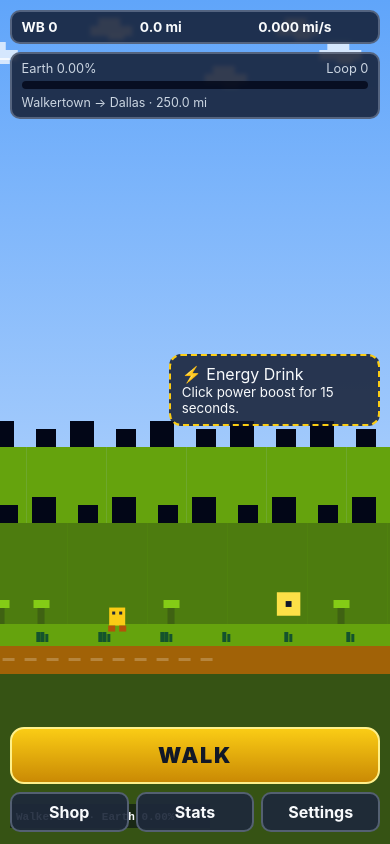
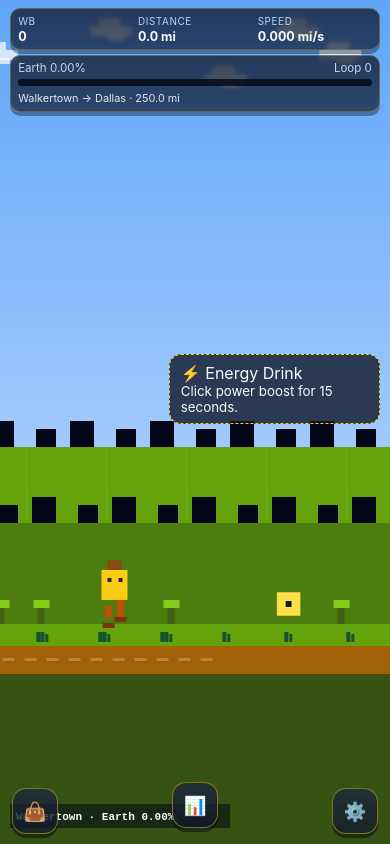
Before and after one commit to scwlkr/Walk-The-World, a React (Vite) app: page / in a window 390 px wide. Built offline with nearby package versions, Linux system fonts and the light colour scheme.

Commit message:
Polish fullscreen mobile UI interactions and HUD

```diff
--- a/src/App.tsx
+++ b/src/App.tsx
@@ -8,14 +8,23 @@ import { SettingsPanel } from './components/SettingsPanel';
 import { ShopModal } from './components/ShopModal';
 import { StatsPanel } from './components/StatsPanel';
 import { LOGIC_TICK_RATE_MS } from './game/constants';
-import { getClickMiles, calculateOfflineProgress } from './game/formulas';
+import { calculateOfflineProgress, getClickMiles } from './game/formulas';
 import { RANDOM_EVENTS } from './game/randomEvents';
 import { exportSave, importSave, loadGameState, resetGameState, saveGameState } from './game/save';
 import { applyDistanceAndWb, clearToast, resolveRandomEvent, runGameTick, shouldAutoSave } from './game/tick';
 import type { Follower, GameState, Upgrade } from './game/types';
 
+type TapFeedback = {
+  id: number;
+  x: number;
+  y: number;
+  distance: number;
+};
+
 const App = () => {
   const [state, setState] = useState<GameState>(() => loadGameState());
+  const [tapFeedback, setTapFeedback] = useState<TapFeedback[]>([]);
+  const [tapPulse, setTapPulse] = useState(0);
   const lastFrameRef = useRef<number>(performance.now());
 
   useEffect(() => {
@@ -79,6 +88,12 @@ const App = () => {
     return () => window.clearTimeout(timer);
   }, [state.ui.toast]);
 
+  useEffect(() => {
+    if (tapPulse <= 0) return;
+    const timer = window.setTimeout(() => setTapPulse((prev) => Math.max(0, prev - 0.34)), 45);
+    return () => window.clearTimeout(timer);
+  }, [tapPulse]);
+
   const canUnlock = useMemo(
     () =>
       (requirement?: {
@@ -98,7 +113,7 @@ const App = () => {
     [state]
   );
 
-  const onWalk = () => {
+  const onWalk = (tapPosition?: { x: number; y: number }) => {
     const distance = getClickMiles(state);
     setState((prev) => {
       const next = applyDistanceAndWb(
@@ -114,6 +129,16 @@ const App = () => {
       saveGameState(next);
       return next;
     });
+
+    if (tapPosition) {
+      const id = Date.now() + Math.floor(Math.random() * 1000);
+      setTapFeedback((prev) => [...prev, { id, x: tapPosition.x, y: tapPosition.y, distance }]);
+      window.setTimeout(() => {
+        setTapFeedback((prev) => prev.filter((item) => item.id !== id));
+      }, 700);
+    }
+
+    setTapPulse(1);
   };
 
   const onBuyUpgrade = (upgrade: Upgrade) => {
@@ -215,9 +240,17 @@ const App = () => {
 
   return (
     <div className="game-shell">
-      <GameSceneCanvas state={state} onEventClaim={onClaimEvent} />
+      <GameSceneCanvas state={state} onEventClaim={onClaimEvent} tapPulse={tapPulse} onSceneTap={(x, y) => onWalk({ x, y })} />
       <GameHUD state={state} />
       <RandomEventOverlay spawnedEvent={state.spawnedEvent} onClaim={onClaimEvent} />
+
+      <div className="tap-feedback-layer" aria-hidden="true">
+        {tapFeedback.map((item) => (
+          <div key={item.id} className="tap-feedback" style={{ left: item.x, top: item.y }}>
+            +{item.distance.toFixed(3)} mi
+          </div>
+        ))}
+      </div>
 
       {state.ui.offlineSummary && (
         <aside className="panel offline-banner">
@@ -240,7 +273,7 @@ const App = () => {
 
       {state.ui.toast && <aside className="panel toast">{state.ui.toast}</aside>}
 
-      <BottomControls active={state.ui.activeTab} onWalk={onWalk} onSelect={openTab} />
+      <BottomControls active={state.ui.activeTab} onSelect={openTab} />
 
       <GameOverlaySheet open={state.ui.activeTab === 'shop' || state.ui.showShop} title="Shop" onClose={closeOverlay}>
         <ShopModal
--- a/src/components/BottomControls.tsx
+++ b/src/components/BottomControls.tsx
@@ -2,26 +2,27 @@ import type { GameState } from '../game/types';
 
 type BottomControlsProps = {
   active: GameState['ui']['activeTab'];
-  onWalk: () => void;
   onSelect: (tab: GameState['ui']['activeTab']) => void;
 };
 
-export const BottomControls = ({ active, onWalk, onSelect }: BottomControlsProps) => (
-  <footer className="bottom-controls">
-    <button type="button" className="walk-btn" onClick={onWalk}>
-      WALK
-    </button>
-    <div className="mini-nav" role="navigation" aria-label="Game menu">
-      {(['shop', 'stats', 'settings'] as const).map((tab) => (
-        <button
-          key={tab}
-          type="button"
-          className={`mini-btn hud-btn ${active === tab ? 'active' : ''}`}
-          onClick={() => onSelect(tab)}
-        >
-          {tab}
-        </button>
-      ))}
-    </div>
+const CONTROL_ITEMS: Array<{ tab: Extract<GameState['ui']['activeTab'], 'shop' | 'stats' | 'settings'>; icon: string; label: string }> = [
+  { tab: 'shop', icon: '👜', label: 'Shop' },
+  { tab: 'stats', icon: '📊', label: 'Stats' },
+  { tab: 'settings', icon: '⚙️', label: 'Settings' }
+];
+
+export const BottomControls = ({ active, onSelect }: BottomControlsProps) => (
+  <footer className="bottom-controls" role="navigation" aria-label="Game menu">
+    {CONTROL_ITEMS.map((item) => (
+      <button
+        key={item.tab}
+        type="button"
+        className={`icon-control ${active === item.tab ? 'active' : ''}`}
+        onClick={() => onSelect(item.tab)}
+        aria-label={item.label}
+      >
+        <span aria-hidden="true">{item.icon}</span>
+      </button>
+    ))}
   </footer>
 );
--- a/src/components/GameHUD.tsx
+++ b/src/components/GameHUD.tsx
@@ -21,13 +21,22 @@ export const GameHUD = ({ state }: GameHUDProps) => {
 
   return (
     <header className="game-hud" aria-label="Game HUD">
-      <div className="hud-panel hud-top-row">
-        <strong>WB {Math.floor(state.walkerBucks).toLocaleString()}</strong>
-        <strong>{currentLoopDistance.toFixed(1)} mi</strong>
-        <strong>{speed.toFixed(3)} mi/s</strong>
-      </div>
+      <section className="hud-strip hud-main-strip">
+        <div className="hud-chip">
+          <small>WB</small>
+          <strong>{Math.floor(state.walkerBucks).toLocaleString()}</strong>
+        </div>
+        <div className="hud-chip">
+          <small>Distance</small>
+          <strong>{currentLoopDistance.toFixed(1)} mi</strong>
+        </div>
+        <div className="hud-chip">
+          <small>Speed</small>
+          <strong>{speed.toFixed(3)} mi/s</strong>
+        </div>
+      </section>
 
-      <div className="hud-panel hud-progress-wrap">
+      <section className="hud-strip hud-route-strip">
         <div className="hud-progress-head">
           <span>Earth {earthPercent.toFixed(2)}%</span>
           <span>Loop {state.earthLoopsCompleted}</span>
@@ -39,7 +48,7 @@ export const GameHUD = ({ state }: GameHUDProps) => {
           {current.name} → {next.name}
           {next.name !== current.name ? ` · ${milesToNext.toFixed(1)} mi` : ''}
         </p>
-      </div>
+      </section>
     </header>
   );
 };
--- a/src/components/GameSceneCanvas.tsx
+++ b/src/components/GameSceneCanvas.tsx
@@ -5,6 +5,8 @@ import { getCurrentLandmark, getEarthProgressPercent, getIdleMilesPerSecond } fr
 type GameSceneCanvasProps = {
   state: GameState;
   onEventClaim: () => void;
+  tapPulse: number;
+  onSceneTap: (x: number, y: number) => void;
 };
 
 const biomePalette: Record<
@@ -75,7 +77,7 @@ const biomePalette: Record<
   }
 };
 
-export const GameSceneCanvas = ({ state, onEventClaim }: GameSceneCanvasProps) => {
+export const GameSceneCanvas = ({ state, onEventClaim, tapPulse, onSceneTap }: GameSceneCanvasProps) => {
   const canvasRef = useRef<HTMLCanvasElement | null>(null);
   const rafRef = useRef<number>();
 
@@ -166,17 +168,33 @@ export const GameSceneCanvas = ({ state, onEventClaim }: GameSceneCanvasProps) =
         ctx.fillRect(propX - 4, groundY - 24, 16, 8);
       }
 
-      const bob = Math.sin(elapsed * 8.5) * 3;
-      const playerX = width * 0.28;
-      const playerY = pathY - 40 + bob;
+      const cadence = 4 + Math.min(12, speed * 22);
+      const strideSwing = Math.sin(elapsed * cadence) * 5;
+      const bob = Math.sin(elapsed * cadence * 0.9) * (2.5 + Math.min(3, speed * 2)) - tapPulse * 9;
+      const playerX = width * 0.25;
+      const playerY = pathY - 78 + bob;
+
       ctx.fillStyle = '#facc15';
-      ctx.fillRect(playerX, playerY, 16, 18);
+      ctx.fillRect(playerX + 4, playerY, 26, 30);
+      ctx.fillStyle = '#854d0e';
+      ctx.fillRect(playerX + 10, playerY - 10, 14, 10);
       ctx.fillStyle = '#1e293b';
-      ctx.fillRect(playerX + 3, playerY + 4, 3, 3);
-      ctx.fillRect(playerX + 10, playerY + 4, 3, 3);
+      ctx.fillRect(playerX + 10, playerY + 8, 4, 4);
+      ctx.fillRect(playerX + 21, playerY + 8, 4, 4);
+
+      const leftLegOffset = strideSwing > 0 ? 6 : 0;
+      const rightLegOffset = strideSwing < 0 ? 6 : 0;
       ctx.fillStyle = '#b45309';
-      ctx.fillRect(playerX - 1, playerY + 18, 7, 6);
-      ctx.fillRect(playerX + 10, playerY + 18, 7, 6);
+      ctx.fillRect(playerX + 7, playerY + 30 + leftLegOffset, 8, 18 - leftLegOffset);
+      ctx.fillRect(playerX + 19, playerY + 30 + rightLegOffset, 8, 18 - rightLegOffset);
+      ctx.fillStyle = '#78350f';
+      ctx.fillRect(playerX + 5, playerY + 47 + leftLegOffset, 12, 5);
+      ctx.fillRect(playerX + 17, playerY + 47 + rightLegOffset, 12, 5);
+
+      if (tapPulse > 0.01) {
+        ctx.fillStyle = `rgba(255,255,255,${0.15 + tapPulse * 0.25})`;
+        ctx.fillRect(playerX + 2, pathY + 8, 30, 4);
+      }
 
       if (state.spawnedEvent) {
         const pulse = 1 + Math.sin(elapsed * 8) * 0.15;
@@ -193,7 +211,7 @@ export const GameSceneCanvas = ({ state, onEventClaim }: GameSceneCanvasProps) =
       }
 
       ctx.fillStyle = 'rgba(2,6,23,0.55)';
-      ctx.fillRect(10, height - 40, 200, 24);
+      ctx.fillRect(10, height - 40, 220, 24);
       ctx.fillStyle = '#f8fafc';
       ctx.font = 'bold 11px monospace';
       ctx.fillText(`${landmark.name} · Earth ${progress.toFixed(2)}%`, 16, height - 24);
@@ -207,20 +225,23 @@ export const GameSceneCanvas = ({ state, onEventClaim }: GameSceneCanvasProps) =
       window.removeEventListener('resize', resize);
       if (rafRef.current) cancelAnimationFrame(rafRef.current);
     };
-  }, [state, onEventClaim]);
+  }, [state, onEventClaim, tapPulse]);
 
   return (
     <canvas
       ref={canvasRef}
       className="game-canvas"
-      onClick={(event) => {
-        if (!state.spawnedEvent) return;
-        const rect = (event.target as HTMLCanvasElement).getBoundingClientRect();
+      onPointerDown={(event) => {
+        const rect = (event.currentTarget as HTMLCanvasElement).getBoundingClientRect();
         const x = event.clientX - rect.left;
         const y = event.clientY - rect.top;
-        if (x > rect.width * 0.67 && x < rect.width * 0.82 && y > rect.height * 0.6 && y < rect.height * 0.86) {
+
+        if (state.spawnedEvent && x > rect.width * 0.67 && x < rect.width * 0.82 && y > rect.height * 0.6 && y < rect.height * 0.86) {
           onEventClaim();
+          return;
         }
+
+        onSceneTap(x, y);
       }}
     />
   );
--- a/src/styles/global.css
+++ b/src/styles/global.css
@@ -1,12 +1,12 @@
 :root {
   --bg: #020617;
-  --panel: rgba(15, 23, 42, 0.82);
-  --panel-2: rgba(30, 41, 59, 0.92);
+  --panel: rgba(15, 23, 42, 0.72);
+  --panel-2: rgba(30, 41, 59, 0.88);
   --text: #f8fafc;
   --muted: #cbd5e1;
   --gold: #facc15;
   --red: #ef4444;
-  --border: rgba(148, 163, 184, 0.45);
+  --border: rgba(148, 163, 184, 0.36);
 }
 
 * {
@@ -48,47 +48,69 @@ button {
   width: 100%;
   height: 100%;
   display: block;
+  touch-action: manipulation;
 }
 
 .game-hud {
   position: absolute;
-  top: calc(env(safe-area-inset-top) + 10px);
+  top: calc(env(safe-area-inset-top) + 8px);
   left: 10px;
   right: 10px;
   z-index: 20;
   pointer-events: none;
   display: grid;
-  gap: 0.45rem;
+  gap: 0.32rem;
 }
 
-.hud-panel {
-  background: var(--panel);
-  border: 2px solid var(--border);
+.hud-strip {
+  background: linear-gradient(180deg, rgba(15, 23, 42, 0.76), rgba(2, 6, 23, 0.62));
+  border: 1px solid rgba(250, 204, 21, 0.28);
+  box-shadow: 0 4px 0 rgba(2, 6, 23, 0.35);
   border-radius: 10px;
-  padding: 0.45rem 0.6rem;
   backdrop-filter: blur(2px);
 }
 
-.hud-top-row {
+.hud-main-strip {
   display: grid;
   grid-template-columns: repeat(3, minmax(0, 1fr));
-  gap: 0.5rem;
-  font-size: 0.86rem;
+  gap: 0.35rem;
+  padding: 0.35rem 0.45rem;
+}
+
+.hud-chip {
+  display: grid;
+  gap: 0.12rem;
+}
+
+.hud-chip small {
+  color: #bfdbfe;
+  opacity: 0.95;
+  font-size: 0.62rem;
+  text-transform: uppercase;
+  letter-spacing: 0.06em;
+}
+
+.hud-chip strong {
+  font-size: 0.78rem;
+}
+
+.hud-route-strip {
+  padding: 0.3rem 0.45rem 0.35rem;
 }
 
 .hud-progress-head {
   display: flex;
   justify-content: space-between;
-  font-size: 0.8rem;
+  font-size: 0.72rem;
   color: var(--muted);
 }
 
 .hud-progress-track {
   width: 100%;
-  height: 8px;
-  background: rgba(2, 6, 23, 0.8);
+  height: 7px;
+  background: rgba(2, 6, 23, 0.82);
   border-radius: 999px;
-  margin: 0.35rem 0;
+  margin: 0.28rem 0;
   overflow: hidden;
 }
 
@@ -99,49 +121,109 @@ button {
 
 .hud-landmark {
   margin: 0;
-  font-size: 0.78rem;
-  color: var(--muted);
+  font-size: 0.68rem;
+  color: #e2e8f0;
 }
 
 .bottom-controls {
   position: absolute;
-  left: 10px;
-  right: 10px;
-  bottom: calc(env(safe-area-inset-bottom) + 12px);
-  z-index: 20;
-  display: grid;
-  gap: 0.5rem;
+  left: 12px;
+  right: 12px;
+  bottom: calc(env(safe-area-inset-bottom) + 10px);
+  z-index: 22;
+  display: flex;
+  justify-content: space-between;
+  align-items: center;
+  pointer-events: none;
 }
 
-.walk-btn {
-  width: 100%;
-  border: 2px solid #fef08a;
+.icon-control {
+  width: 46px;
+  height: 46px;
   border-radius: 14px;
-  background: linear-gradient(180deg, #facc15, #ca8a04);
-  color: #111827;
-  font-size: 1.35rem;
-  font-weight: 900;
-  letter-spacing: 0.08em;
-  padding: 0.85rem;
+  border: 1px solid rgba(250, 204, 21, 0.45);
+  background: linear-gradient(180deg, rgba(30, 41, 59, 0.82), rgba(15, 23, 42, 0.78));
+  color: #fde68a;
+  box-shadow: 0 4px 0 rgba(2, 6, 23, 0.5);
+  font-size: 1.15rem;
+  display: grid;
+  place-items: center;
+  pointer-events: auto;
 }
 
-.mini-nav {
-  display: grid;
-  grid-template-columns: repeat(3, minmax(0, 1fr));
-  gap: 0.45rem;
+.icon-control:nth-child(2) {
+  transform: translateY(-6px);
+}
+
+.icon-control.active {
+  border-color: #fde047;
+  color: #fef9c3;
+}
+
+.tap-feedback-layer {
+  position: absolute;
+  inset: 0;
+  z-index: 18;
+  pointer-events: none;
+}
+
+.tap-feedback {
+  position: absolute;
+  transform: translate(-50%, -50%);
+  color: #fef08a;
+  font-size: 0.74rem;
+  font-weight: 800;
+  text-shadow: 0 1px 0 #713f12;
+  animation: tap-rise 680ms ease-out forwards;
+}
+
+.tap-feedback::after {
+  content: '';
+  position: absolute;
+  top: 55%;
+  left: 50%;
+  width: 9px;
+  height: 9px;
+  background: rgba(250, 204, 21, 0.5);
+  border-radius: 50%;
+  transform: translate(-50%, 7px);
+  animation: dust-pop 420ms ease-out forwards;
+}
+
+@keyframes tap-rise {
+  0% {
+    opacity: 0;
+    transform: translate(-50%, -30%) scale(0.7);
+  }
+
+  20% {
+    opacity: 1;
+  }
+
+  100% {
+    opacity: 0;
+    transform: translate(-50%, -175%) scale(1.02);
+  }
+}
+
+@keyframes dust-pop {
+  0% {
+    opacity: 0.65;
+    transform: translate(-50%, 7px) scale(0.6);
+  }
+
+  100% {
+    opacity: 0;
+    transform: translate(-50%, 15px) scale(1.4);
+  }
 }
 
 .mini-btn {
-  border: 2px solid var(--border);
+  border: 1px solid var(--border);
   background: var(--panel-2);
   color: var(--text);
   border-radius: 10px;
   padding: 0.5rem 0.6rem;
-}
-
-.hud-btn {
-  text-transform: capitalize;
-  font-weight: 700;
 }
 
 .mini-btn.active {
@@ -162,8 +244,8 @@ button {
   right: 10px;
   top: 42%;
   z-index: 21;
-  border: 2px dashed var(--gold);
-  background: rgba(15, 23, 42, 0.82);
+  border: 1px dashed var(--gold);
+  background: rgba(15, 23, 42, 0.8);
   color: var(--text);
   border-radius: 12px;
   padding: 0.5rem 0.65rem;
@@ -183,7 +265,7 @@ button {
 
 .panel {
   background: var(--panel);
-  border: 2px solid var(--border);
+  border: 1px solid var(--border);
   border-radius: 12px;
   padding: 0.65rem;
 }
@@ -266,11 +348,11 @@ button {
 }
 
 .offline-banner {
-  bottom: calc(env(safe-area-inset-bottom) + 148px);
+  bottom: calc(env(safe-area-inset-bottom) + 70px);
 }
 
 .toast {
-  top: calc(env(safe-area-inset-top) + 106px);
+  top: calc(env(safe-area-inset-top) + 96px);
   border-color: var(--gold);
 }
 
```
